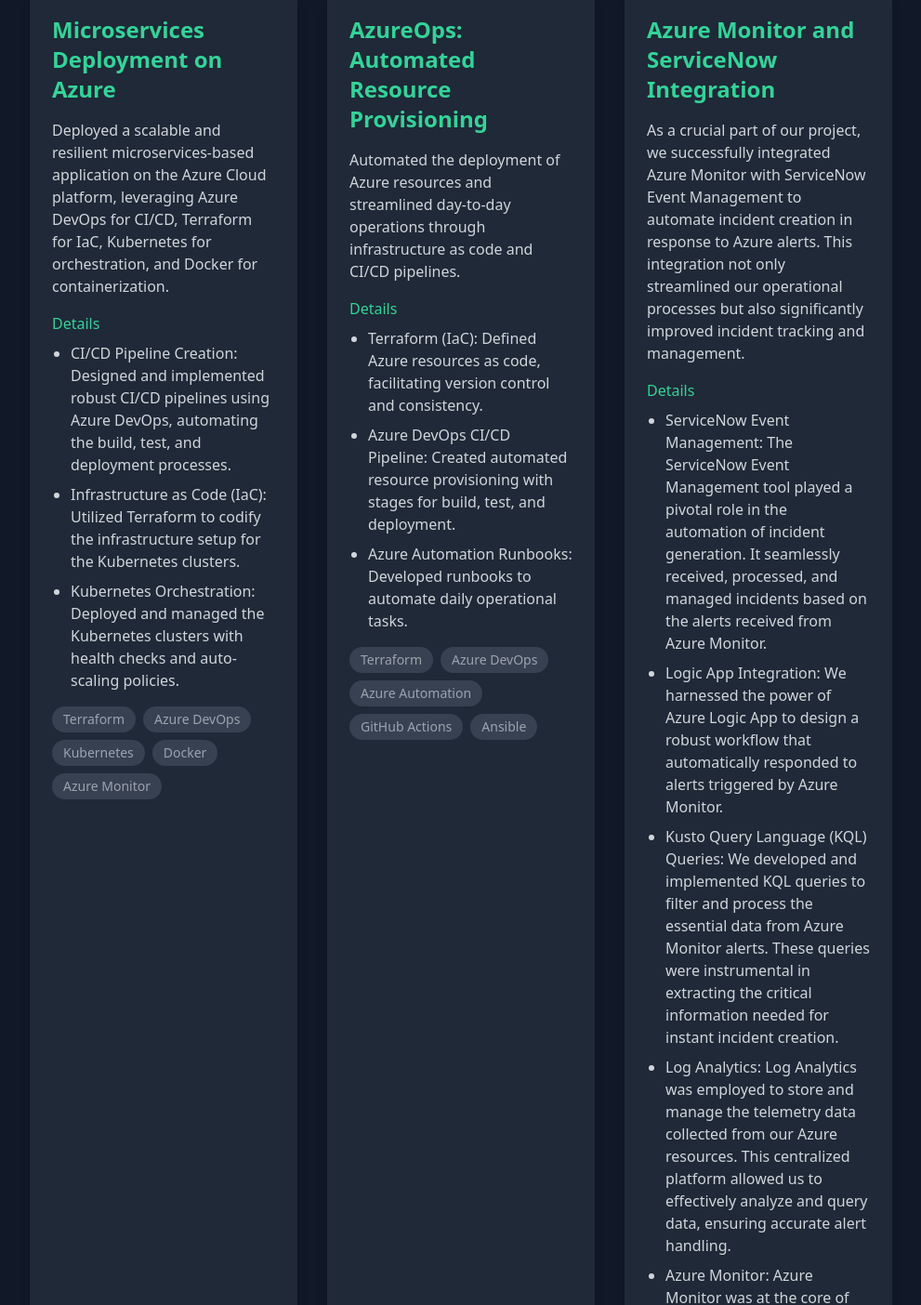
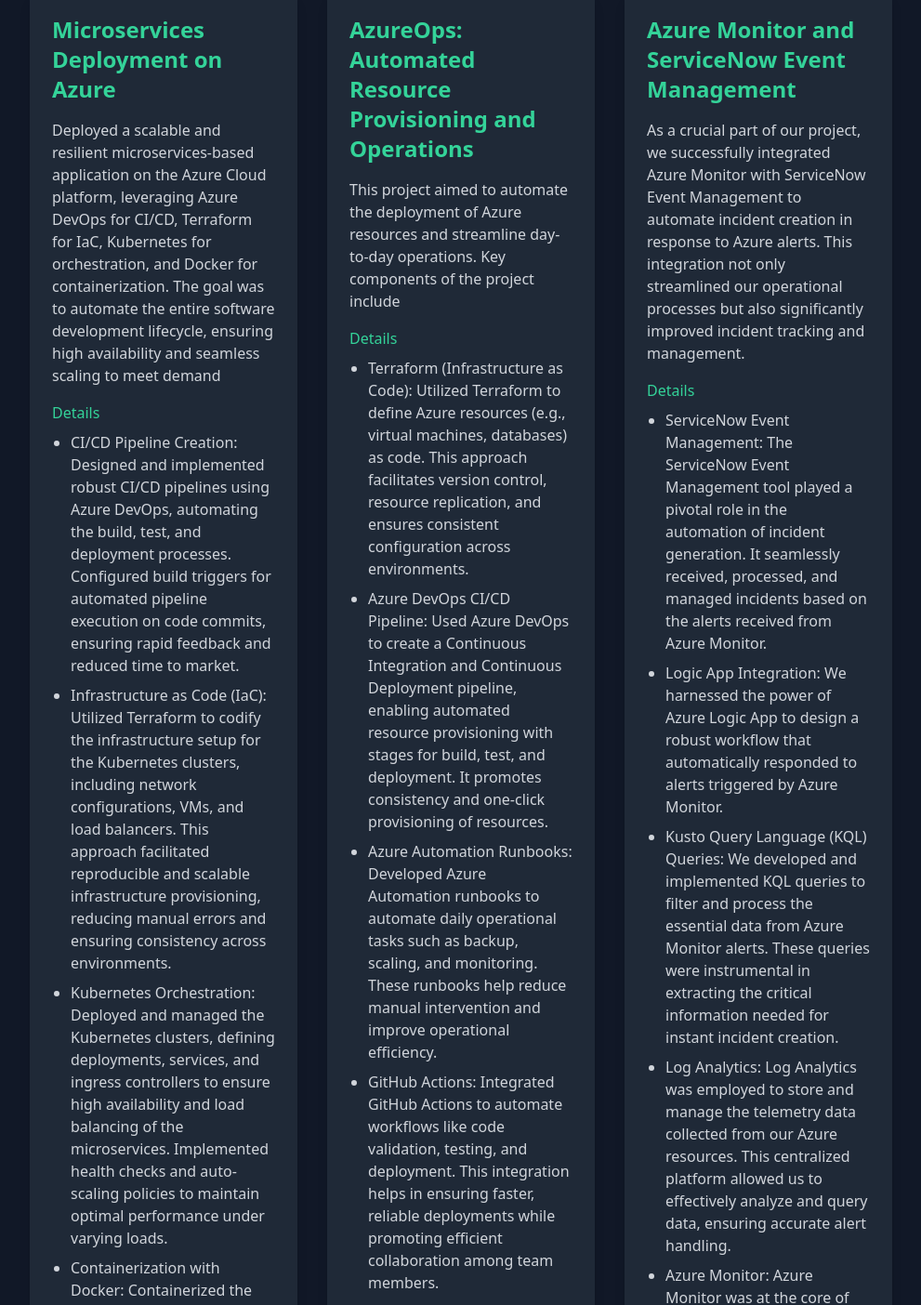
Before and after one commit to Aruphui/Arup-s-Portfolio-2025, a React (Create React App) app: page / in a window 1280 px wide. Shown: the part 2080-3484 px from the top of the page at 93% size, without its empty margins (272-1263 px from the left). Built offline with nearby package versions, Linux system fonts and the light colour scheme.

Commit message:
Update Portfolio.js

```diff
--- a/src/components/Portfolio.js
+++ b/src/components/Portfolio.js
@@ -251,13 +251,13 @@
                 title: "DevOps Engineer",
                 company: "Coforge LTD",
                 period: "May, 2023 — Sep, 2024",
-                description: "A highly skilled Cloud & DevOps Engineer with extensive experience in designing and implementing CI/CD pipelines using Jenkins and Azure DevOps to streamline software development and optimize deployment workflows. Proficient in Infrastructure as Code (IaC) methodologies, particularly leveraging Terraform for efficient, consistent, and reproducible infrastructure provisioning. Demonstrates deep expertise in the Microsoft Azure cloud platform, with hands-on experience in managing a wide range of services. My expertise extends to PowerShell scripting, where I have automated workflows and integrated various Azure services. Additionally, I have significant experience with Terraform for infrastructure as code, enabling the creation, management, and scaling of cloud resources efficiently. My work includes building and maintaining CI/CD pipelines, automating deployment processes, and ensuring streamlined operations across various cloud services. With a deep understanding of Azure IaaS, PaaS, and DevOps practices, I provide reliable and scalable solutions for cloud infrastructure and application management."
+                description: "A highly skilled Cloud & DevOps Engineer with extensive experience in designing and implementing CI/CD pipelines using Jenkins and Azure DevOps to streamline software development and optimize deployment workflows. Proficient in Infrastructure as Code (IaC) methodologies, particularly leveraging Terraform for efficient, consistent, and reproducible infrastructure provisioning. Demonstrates deep expertise in the Microsoft Azure cloud platform, with hands-on experience in managing a wide range of services including Virtual Machines, Azure Container Instances, Kubernetes Service, Docker, Azure App Service, and Logic Apps. Committed to integrating best CI/CD and DevOps practices, focusing on automating the entire application lifecycle, from building to testing and deployment. Additionally, exhibits advanced proficiency in AWS, Azure Infrastructure as a Service (IaaS), Azure Networking, implementation of conditional access policies, Azure Storage, policy deployment, Ansible, and Shell scripting, ensuring robust, scalable, and secure cloud solutions."
               },
               {
                 title: "Cloud & DevOps Engineer",
                 company: "Wipro",
                 period: "Nov, 2021 — May, 2023",
-                description: "Highly proficient in Azure DevOps practices with a comprehensive understanding of Infrastructure as a Service (IaaS) and Platform as a Service (PaaS). Expertise in cloud computing, Docker, Azure Kubernetes Service (AKS), Git, and various monitoring tools. Proven ability to identify and address security vulnerabilities to maintain robust security postures. Specialized in the development and deployment of serverless technologies, focusing on utilizing Logic Apps and Service Bus for efficient integration processes. My expertise extends to PowerShell scripting, where I have automated workflows and integrated various Azure services. Additionally, I have significant experience with Terraform for infrastructure as code, enabling the creation, management, and scaling of cloud resources efficiently. My work includes building and maintaining CI/CD pipelines, automating deployment processes, and ensuring streamlined operations across various cloud services. With a deep understanding of Azure IaaS, PaaS, and DevOps practices, I provide reliable and scalable solutions for cloud infrastructure and application management."
+                description: "Highly proficient in Azure DevOps practices with a comprehensive understanding of Infrastructure as a Service (IaaS) and Platform as a Service (PaaS). Expertise in cloud computing, Docker, Azure Kubernetes Service (AKS), Git, and various monitoring tools. Proven ability to identify and address security vulnerabilities to maintain robust security postures. Specialized in the development and deployment of serverless technologies, focusing on utilizing Logic Apps and Service Bus for efficient integration processes. Extensive experience in Azure networking, adept at configuring and managing Virtual Networks (Vnets), Load Balancers, Application Gateways, Traffic Managers, ExpressRoute, Network Security Groups (NSGs), Application Security Groups (ASGs), Route Tables, and Network Watcher to ensure optimal network performance and security. Skilled in leveraging Data Analytics to drive informed decision-making and improve operational efficiency. Demonstrated success in orchestrating migrations from on-premises and VMware environments to Azure, showcasing strong project management capabilities."
               }
             ].map((job, index) => (
               <div key={index} className="group relative pl-8 border-l-2 border-gray-700 hover:border-emerald-400 transition-colors">
@@ -294,26 +294,30 @@
             {[
               {
                 title: "Microservices Deployment on Azure",
-                description: "Deployed a scalable and resilient microservices-based application on the Azure Cloud platform, leveraging Azure DevOps for CI/CD, Terraform for IaC, Kubernetes for orchestration, and Docker for containerization.",
+                description: "Deployed a scalable and resilient microservices-based application on the Azure Cloud platform, leveraging Azure DevOps for CI/CD, Terraform for IaC, Kubernetes for orchestration, and Docker for containerization. The goal was to automate the entire software development lifecycle, ensuring high availability and seamless scaling to meet demand",
                 details: [
-                  "CI/CD Pipeline Creation: Designed and implemented robust CI/CD pipelines using Azure DevOps, automating the build, test, and deployment processes.",
-                  "Infrastructure as Code (IaC): Utilized Terraform to codify the infrastructure setup for the Kubernetes clusters.",
-                  "Kubernetes Orchestration: Deployed and managed the Kubernetes clusters with health checks and auto-scaling policies."
+                  "CI/CD Pipeline Creation: Designed and implemented robust CI/CD pipelines using Azure DevOps, automating the build, test, and deployment processes. Configured build triggers for automated pipeline execution on code commits, ensuring rapid feedback and reduced time to market.",
+                  "Infrastructure as Code (IaC): Utilized Terraform to codify the infrastructure setup for the Kubernetes clusters, including network configurations, VMs, and load balancers. This approach facilitated reproducible and scalable infrastructure provisioning, reducing manual errors and ensuring consistency across environments.",
+                  "Kubernetes Orchestration: Deployed and managed the Kubernetes clusters, defining deployments, services, and ingress controllers to ensure high availability and load balancing of the microservices. Implemented health checks and auto-scaling policies to maintain optimal performance under varying loads.",
+                  "Containerization with Docker: Containerized the microservices using Docker, optimizing the container images for size and speed to enhance the deployment efficiency and reduce the attack surface.",
+                  "Monitoring and Logging: Integrated monitoring and logging solutions to track the health and performance of the microservices and the underlying infrastructure. Configured alerts based on key metrics and logs to proactively address issues and minimize downtime."
                 ],
                 techStack: ["Terraform", "Azure DevOps", "Kubernetes", "Docker", "Azure Monitor"],
               },
               {
-                title: "AzureOps: Automated Resource Provisioning",
-                description: "Automated the deployment of Azure resources and streamlined day-to-day operations through infrastructure as code and CI/CD pipelines.",
+                title: "AzureOps: Automated Resource Provisioning and Operations",
+                description: "This project aimed to automate the deployment of Azure resources and streamline day-to-day operations. Key components of the project include",
                 details: [
-                  "Terraform (IaC): Defined Azure resources as code, facilitating version control and consistency.",
-                  "Azure DevOps CI/CD Pipeline: Created automated resource provisioning with stages for build, test, and deployment.",
-                  "Azure Automation Runbooks: Developed runbooks to automate daily operational tasks."
+                  "Terraform (Infrastructure as Code): Utilized Terraform to define Azure resources (e.g., virtual machines, databases) as code. This approach facilitates version control, resource replication, and ensures consistent configuration across environments.",
+                  "Azure DevOps CI/CD Pipeline: Used Azure DevOps to create a Continuous Integration and Continuous Deployment pipeline, enabling automated resource provisioning with stages for build, test, and deployment. It promotes consistency and one-click provisioning of resources.",
+                  "Azure Automation Runbooks: Developed Azure Automation runbooks to automate daily operational tasks such as backup, scaling, and monitoring. These runbooks help reduce manual intervention and improve operational efficiency.",
+                  "GitHub Actions: Integrated GitHub Actions to automate workflows like code validation, testing, and deployment. This integration helps in ensuring faster, reliable deployments while promoting efficient collaboration among team members.",
+                  "Ansible Automation: Leveraged Ansible for configuration management and infrastructure orchestration. Ansible facilitated software deployment, enabling consistent and reliable operations across the infrastructure."
                 ],
                 techStack: ["Terraform", "Azure DevOps", "Azure Automation", "GitHub Actions", "Ansible"],
               },
               {
-                title: "Azure Monitor and ServiceNow Integration",
+                title: "Azure Monitor and ServiceNow Event Management",
                 description: "As a crucial part of our project, we successfully integrated Azure Monitor with ServiceNow Event Management to automate incident creation in response to Azure alerts. This integration not only streamlined our operational processes but also significantly improved incident tracking and management.",
                 details: [
                   "ServiceNow Event Management: The ServiceNow Event Management tool played a pivotal role in the automation of incident generation. It seamlessly received, processed, and managed incidents based on the alerts received from Azure Monitor.",
```
